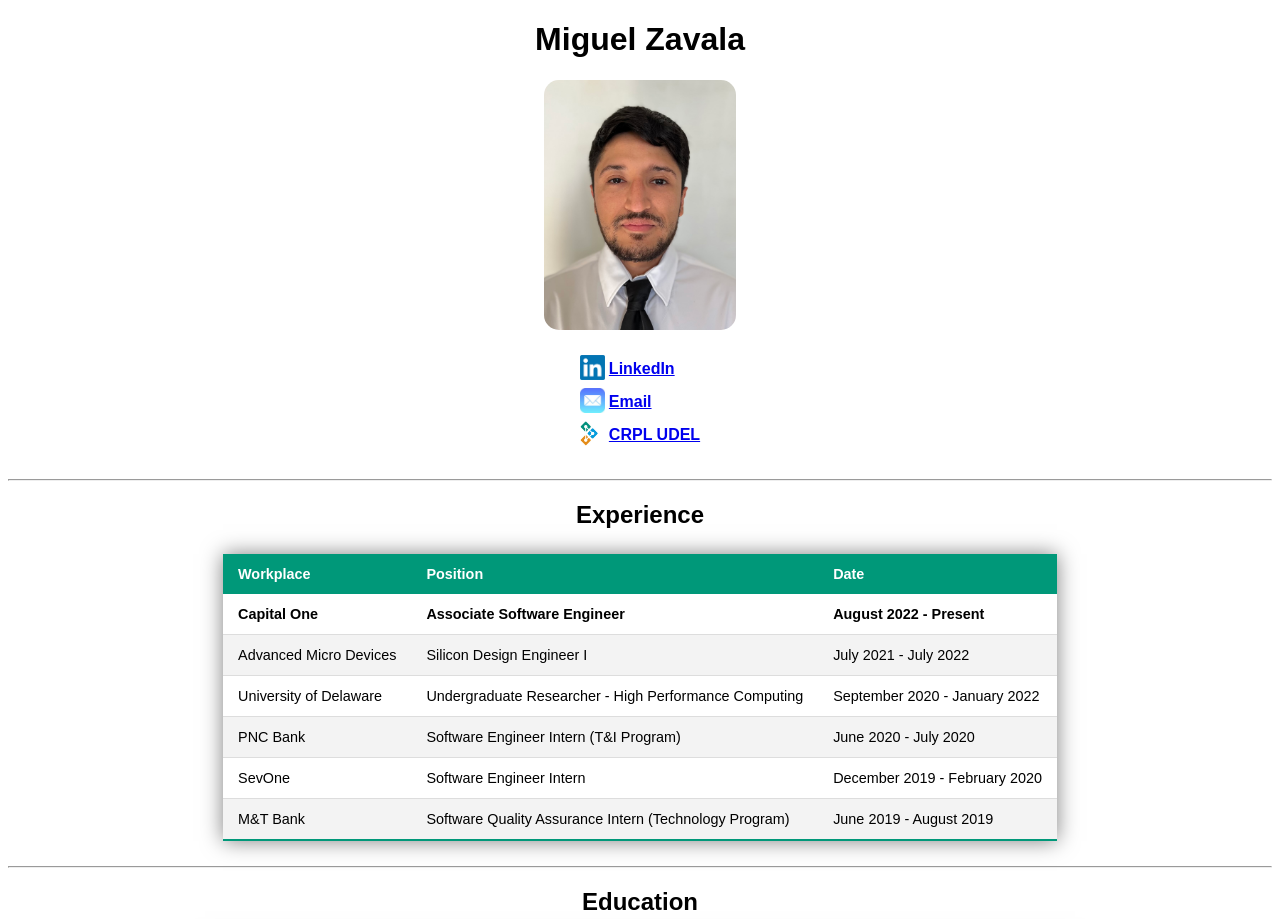
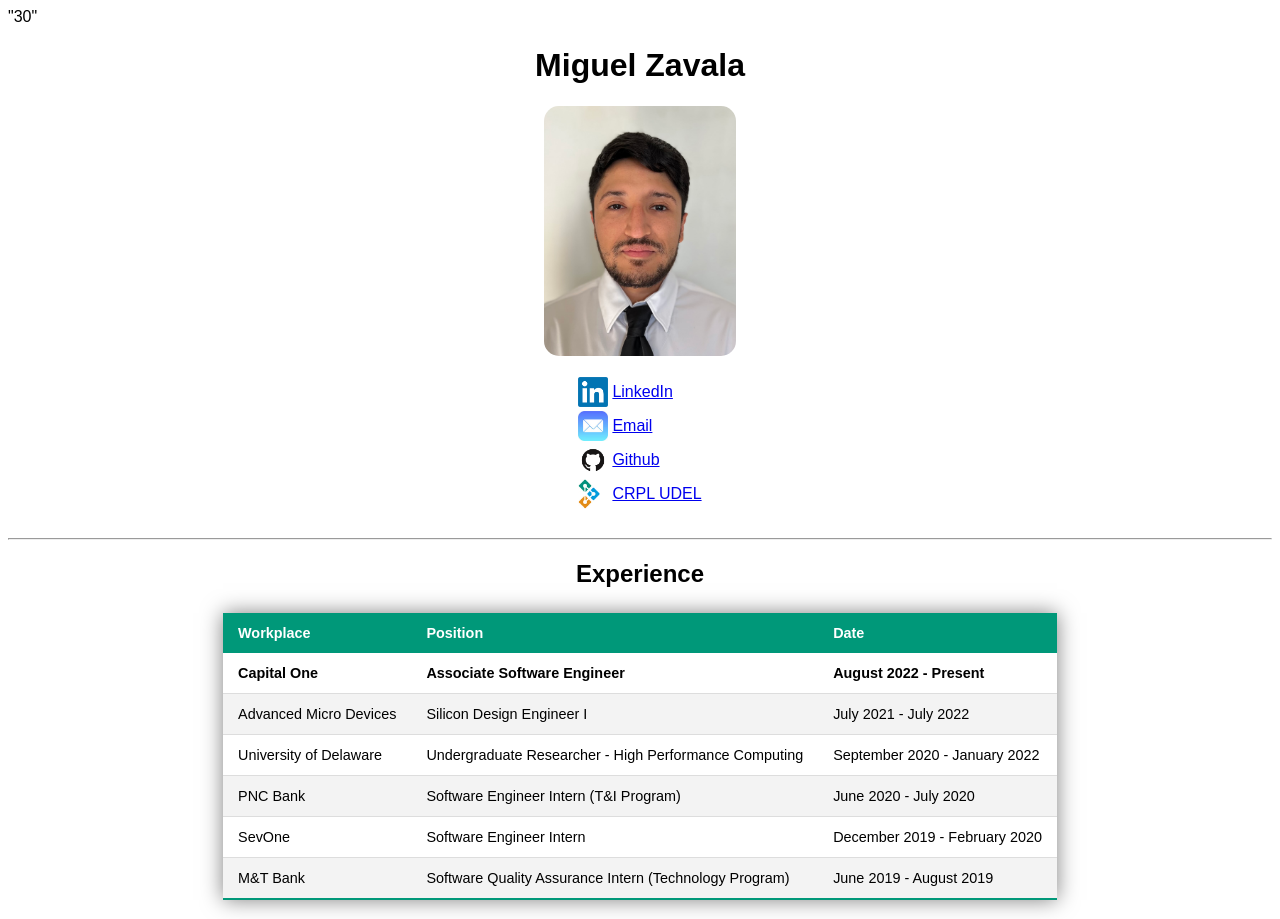
Before and after one commit to MiguelZN/Personal-Site, a plain HTML site: page index.html in a window 1280 px wide. Shown: the top 919 px of the page. Drawn offline with Linux system fonts and the light colour scheme.

Commit message:
added github link

```diff
--- a/index.html
+++ b/index.html
@@ -1,4 +1,4 @@
-<!DOCTYPE html>
+"30"<!DOCTYPE html>
 <html lang="en" dir="ltr">
 
 <head>
@@ -8,6 +8,7 @@
 </head>
 
 <body>
+  <br />
   <div id="introduction">
     <center>
       <h1>Miguel Zavala</h1>
@@ -19,7 +20,7 @@
           <tbody>
             <tr>
               <td>
-                <img height="25" src="images/linkedin.png" />
+                <img height="30" src="images/linkedin.png" />
               </td>
               <td>
                 <a href="https://www.linkedin.com/in/miguel-zavala-n">LinkedIn</a>
@@ -27,7 +28,7 @@
             </tr>
             <tr>
               <td>
-                <img height="25" src="images/mail.jpg" />
+                <img height="30" src="images/mail.jpg" />
               </td>
               <td>
                 <a href="mailto:miguelzavalan@gmail.com">Email</a>
@@ -35,7 +36,15 @@
             </tr>
             <tr>
               <td>
-                <img height="25" src="images/crpl_udel.png" />
+                <img height="30" src="images/github.png" />
+              </td>
+              <td>
+                <a href="https://github.com/MiguelZN">Github</a>
+              </td>
+            </tr>
+            <tr>
+              <td>
+                <img height="30" src="images/crpl_udel.png" />
               </td>
               <td>
                 <a href="https://crpl.cis.udel.edu/members/#miguel-zavala">CRPL UDEL</a>
```
Also changed, not shown: images/github.png (added).
